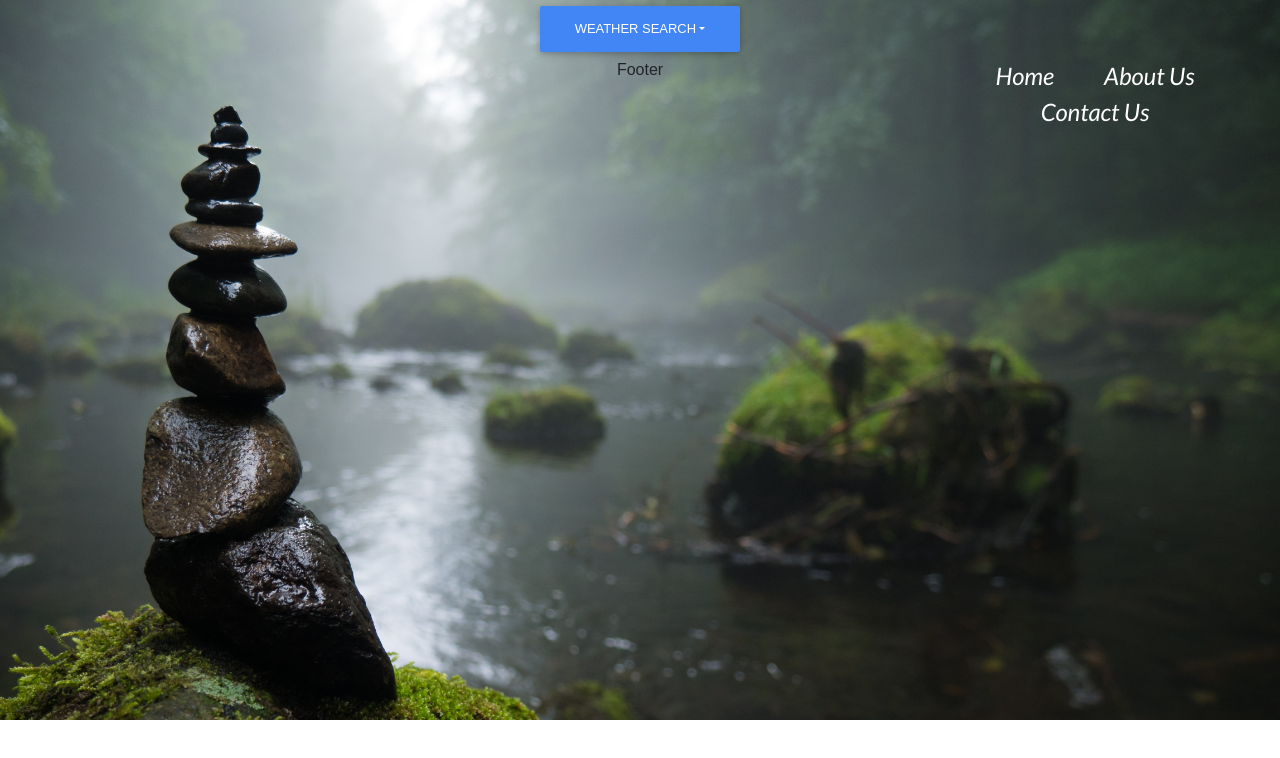
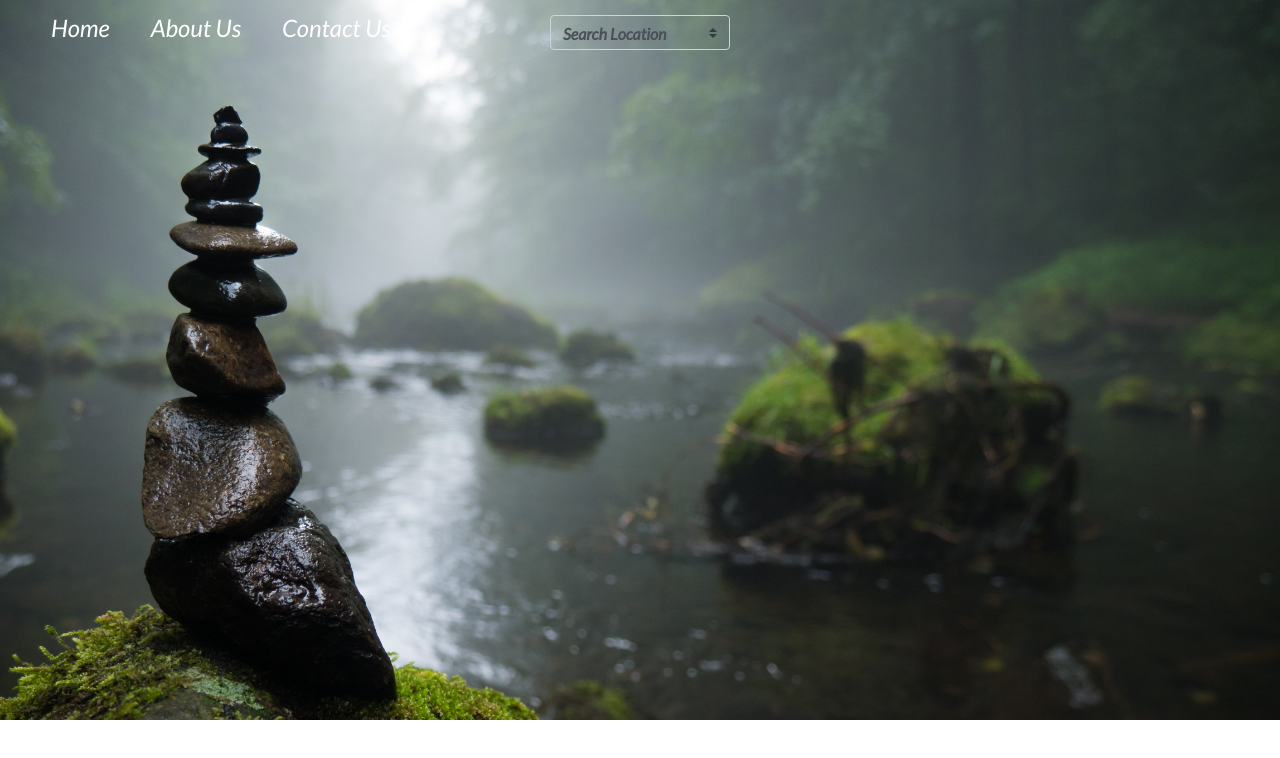
Before and after one commit to priyaamithun/weatherapp, a React (Create React App) app: page / in a window 1280 px wide. Shown: the top 758 px of the page. Built offline with nearby package versions, Linux system fonts and the light colour scheme.

Commit message:
search update

```diff
--- a/public/index.html
+++ b/public/index.html
@@ -8,6 +8,7 @@
       manifest.json provides metadata used when your web app is added to the
       homescreen on Android. See https://developers.google.com/web/fundamentals/engage-and-retain/web-app-manifest/
     -->
+    <link href="https://cdnjs.cloudflare.com/ajax/libs/animate.css/3.5.2/animate.min.css">
     <link rel="manifest" href="%PUBLIC_URL%/manifest.json">
     <link rel="shortcut icon" href="%PUBLIC_URL%/favicon.ico">
     <link href="https://fonts.googleapis.com/css?family=Lato:400,400i,700" rel="stylesheet">
--- /dev/null
+++ b/src/Weather/WeatherBody/Search.tsx
@@ -0,0 +1,35 @@
+import * as React from 'react';
+import WeatherBodyStore from './WeatherBodyStore';
+import { observer } from 'mobx-react';
+import WeatherCard from './WeatherCard/WeatherCard';
+import './Weather.css';
+
+export interface Props {
+
+}
+@observer
+
+ class Search extends React.Component<Props, any> {
+    store = new WeatherBodyStore();
+
+  public render() {
+    return(
+        <div className="clearfix">
+        <select className="browser-default custom-select" onChange={(e) => this.store.onWeatherselected(e)}>
+<option>Search Location</option>
+<option value="austin, us">Austin</option>
+<option value="london, uk">London</option>
+<option value="singapore, sg">Singapore</option>
+</select>
+
+    {
+        this.store.cards.map(m => {
+            return(<WeatherCard key={m.id} model={m} onClose={this.store.onClose} />);
+        })
+    }
+
+      </div>
+    );
+  }
+}
+export default Search;
--- /dev/null
+++ b/src/Weather/WeatherBody/Weather.css
@@ -0,0 +1,18 @@
+.custom-select{
+width:180px;
+position: relative;
+margin-top:15px;
+height:35px;
+background-color: transparent;
+font-style: italic;
+font-family:'Lato', sans-serif;
+font-weight: bold;
+clear: both;
+}
+
+
+    .clear:after {
+      clear: both;
+      display: table;
+      content: "";
+  }
--- a/src/Weather/WeatherBody/WeatherBody.tsx
+++ b/src/Weather/WeatherBody/WeatherBody.tsx
@@ -1,50 +1,23 @@
 import * as React from 'react';
-import { WeatherFooter, WeatherHeader } from '..';
-import WeatherBodyStore from './WeatherBodyStore';
-import WeatherCard from './WeatherCard/WeatherCard';
+import { WeatherHeader } from '..';
 import { observer } from 'mobx-react';
-import { MDBDropdown, MDBDropdownToggle, MDBDropdownMenu, MDBDropdownItem } from 'mdbreact';
-
+import Search from './Search';
+import './WeatherBody.css';
 export interface Props {
 }
 
 @observer
 export class WeatherBody extends React.Component<Props, {}> {
-    store = new WeatherBodyStore();
 
     public render() {
-        let search = (
-                    // <div>
-                    //     <select onChange={(e) => this.store.onWeatherselected(e)}>
-                    //         <option value="austin, us">Austin</option>
-                    //         <option value="london, uk">London</option>
-                    //         <option value="singapore, sg">Singapore</option>
-                    //     </select>
-                    // </div>
-<div>
-                    <MDBDropdown >
-                    <MDBDropdownToggle caret="true" color="primary">
-                      Weather Search
-                    </MDBDropdownToggle>
-                    <MDBDropdownMenu basic="true" onChange={(e) => this.store.onWeatherselected(e)}>
-                      <MDBDropdownItem value="austin, us">Austin</MDBDropdownItem>
-                      <MDBDropdownItem  value="london, uk">London</MDBDropdownItem>
-                      <MDBDropdownItem value="singapore, sg">Singapore</MDBDropdownItem>
-                    </MDBDropdownMenu>
-                  </MDBDropdown>
-              </div>
-);
+
         return (
         <div>
-            {search}
-            <WeatherHeader />
-                {
-                    this.store.cards.map(m => {
-                        return(<WeatherCard key={m.id} model={m} onClose={this.store.onClose} />);
-                    })
-                }
-            <WeatherFooter />
-        </div>
+
+        <WeatherHeader />
+        <Search />
+
+            </div>
         );
     }
 }
--- a/src/Weather/WeatherHeader/WeatherHeader.css
+++ b/src/Weather/WeatherHeader/WeatherHeader.css
@@ -1,21 +1,22 @@
 .nav{
-    display: inline-block;
-    left:910px;
-    position: absolute;
+clear: both;
+display: inline-block;
+left:10px;
+position: absolute;
 font-family:'Lato', sans-serif;
 font-size:24px;
 font-weight:bolder;
 font-style: italic;
-
+padding-top:10px;
 }
 
 
-.nav ul li{
+.nav .header li{
 
     list-style: none;
     color:white;
     display: inline;
-    margin:10px 40px 10px 10px;
+    margin:10px 40px 10px 1px;
 }
 /* .nav ul li a{
     color:white;
@@ -34,15 +35,15 @@ a:hover::after {
     transform: scale(1,1);
 } */
 
-li a {
+.header li a {
     color: #FFF;
     transition: all 0.5s;
     position: relative;
 }
-li a:hover{
+.header li a:hover{
     color:white;
 }
-li a::before {
+.header li a::before {
     content: '';
     position: absolute;
     top: 0;
@@ -52,11 +53,11 @@ li a::before {
     z-index: 1;
     transition: all 0.3s;
 }
-li a:hover::before {
+.header li a:hover::before {
     opacity: 0 ;
     transform: scale(0.5,0.5);
 }
-li a::after {
+.header li a::after {
     content: '';
     position: absolute;
     top: 0;
@@ -69,7 +70,7 @@ li a::after {
     border: 1px solid rgba(255,255,255,0.5);
     transform: scale(1.8,1.8);
 }
-li a:hover::after {
+.header li a:hover::after {
     opacity: 1;
     transform: scale(1,1);
 
--- a/src/Weather/WeatherHeader/WeatherHeader.tsx
+++ b/src/Weather/WeatherHeader/WeatherHeader.tsx
@@ -7,7 +7,7 @@ export class WeatherHeader extends React.Component<Props, any> {
   public render() {
     return (
       <div className="nav clearfix">
-        <ul>
+        <ul className="header">
           <li><a href="" >Home</a></li>
           <li><a href="" >About Us</a></li>
           <li><a href="" >Contact Us</a></li>
```
Also changed, not shown: src/Weather/WeatherBody/WeatherBody.css (added).
